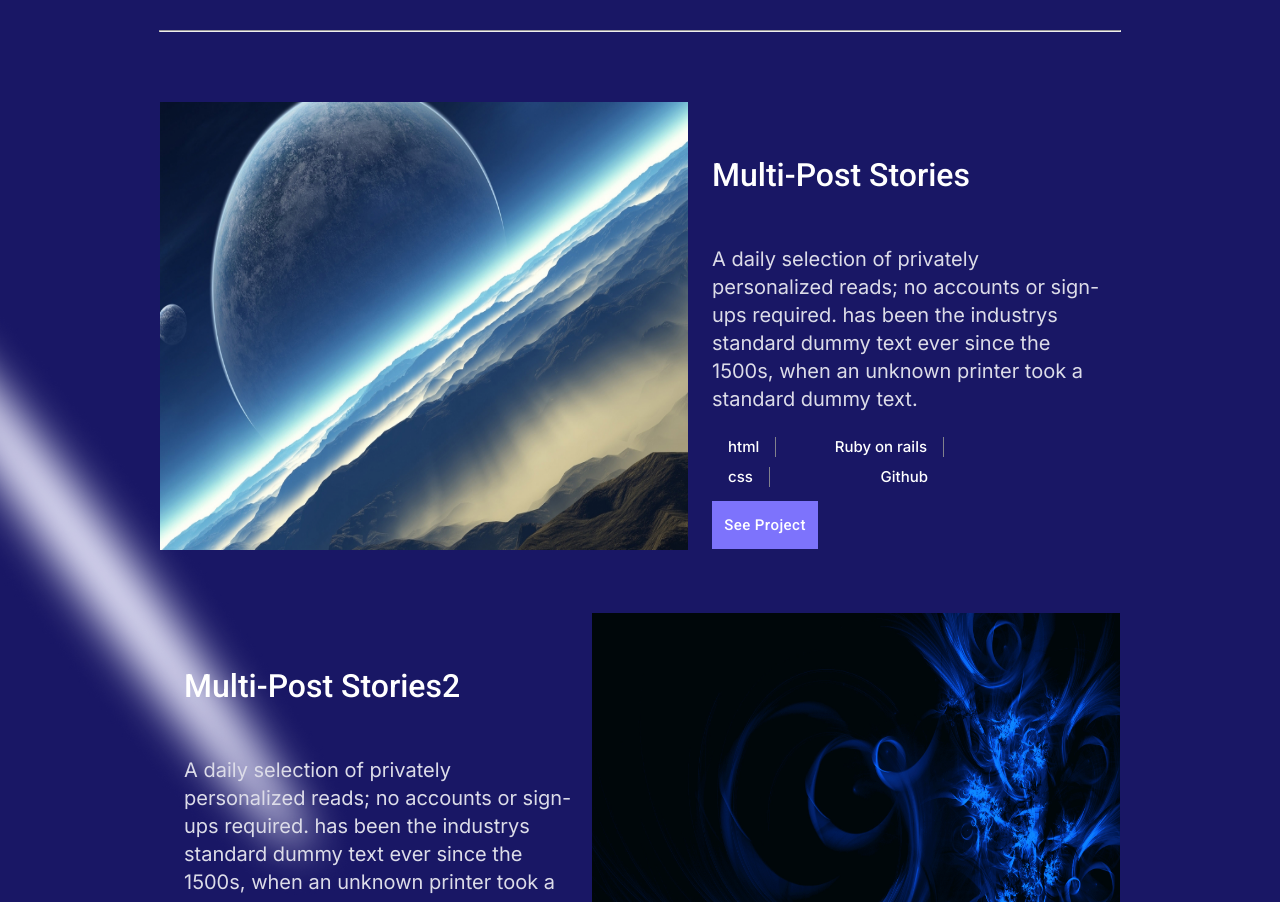
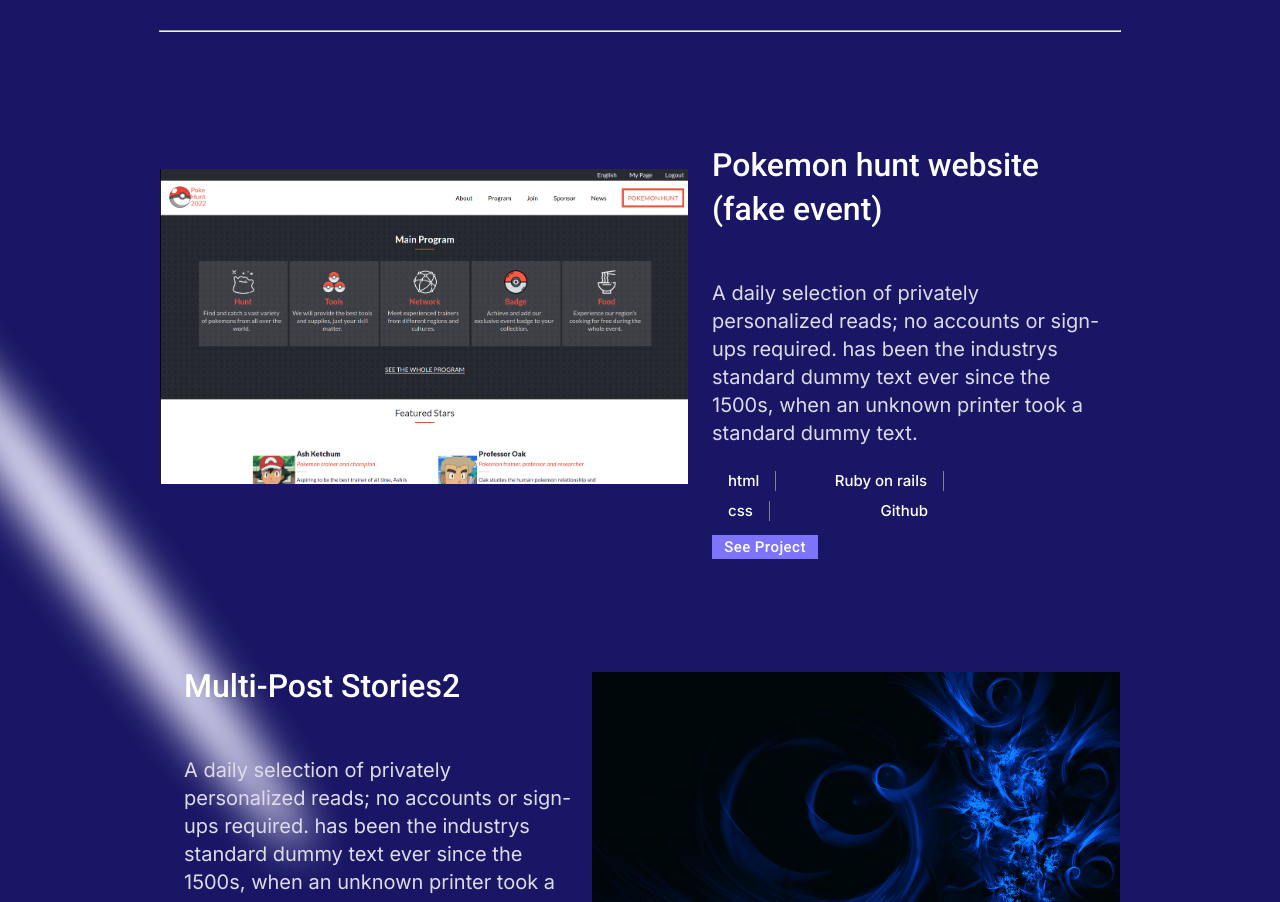
Before and after one commit to Gopxfs/Portfolio, a plain HTML site: page index.html in a window 1280 px wide. Shown: the part 1245-2147 px from the top of the page. Drawn offline with Linux system fonts and the light colour scheme.

Commit message:
Add pokemon hunt project

```diff
--- a/script.js
+++ b/script.js
@@ -15,14 +15,14 @@ for (let i = 0; i < menuOptions.length; i += 1) {
 // Projects properties (inside an array)
 const projects = [
   {
-    name: 'Multi-Post Stories',
+    name: 'Pokemon hunt website (fake event)',
     description: 'Lorem Ipsum is simply dummy text of the printing and typesetting industry. Lorem Ipsum has been the industrys standard dummy text ever since the 1500s, when an unknown printer took a galley of type and scrambled it 1960s with the releaLorem Ipsum is simply dummy text of the printing and typesetting industry. Lorem Ipsum has been the industrys standard dummy text ever since the 1500s, when an unknown Lorem Ipsum is simply dummy text of the printing and typesetting industry. Lorem Ipsum has been the industrys standard dummy text ever since the 1500s, when an unknown printer took a galley of type and scramble.',
     shortDescription: 'Lorem Ipsum is simply dummy text of the printing and typesetting industry. Lorem Ipsum has been the industrys standard dummy text ever since the 1500s, when an unknown printer took a galley of type and scrambled it 1960s with the releaLorem Ipsum is simply dummy text of the printing and typesetting  ever since the 1500s, when an unknown printer took a galley of type veris lapoa todoe.',
     shortestDescription: 'A daily selection of privately personalized reads; no accounts or sign-ups required. has been the industrys standard dummy text ever since the 1500s, when an unknown printer took a standard dummy text.',
-    image: 'images/project-images/image-placeholder3.jpg',
+    image: 'images/project-images/pokemon-page-desktop.png',
     technologies: ['html', 'Ruby on rails', 'css', 'Github'],
-    liveVersion: 'live.link',
-    source: 'source.link',
+    liveVersion: 'https://gopxfs.github.io/Pokemon-hunt/',
+    source: 'https://github.com/Gopxfs/Pokemon-hunt',
   },
   {
     name: 'Multi-Post Stories2',
--- a/style.css
+++ b/style.css
@@ -309,7 +309,7 @@ hr {
   max-width: 327px;
   width: 100%;
   min-height: 236px;
-  height: 100%;
+  height: auto;
   background-color: #f9f9f9;
   margin: 24px;
 }
```
